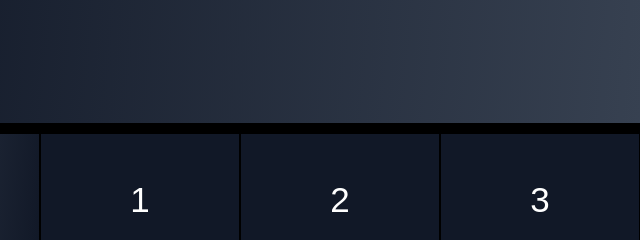
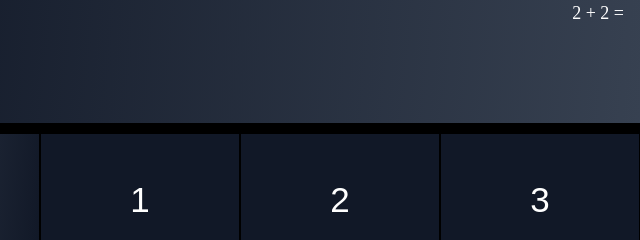
Before and after one commit to tothepointcode/crispy-chainsaw, an Electron app: page index.html in a window 800 px wide. Shown: the top 240 px of the page, 160-800 px from the left. Drawn offline with Linux system fonts and the light colour scheme.

Commit message:
feat: :construction: Added paragraph for displaying operation happening in background
Yet to update with real data

```diff
--- a/index.html
+++ b/index.html
@@ -18,6 +18,7 @@
   <body>
     <div class="components">
       <div class="row">
+        <p class="screen">2 + 2 =</p>
         <input id="field" type="text" />
       </div>
       <div class="row">
--- a/style/index.css
+++ b/style/index.css
@@ -25,6 +25,18 @@ body #field {
   flex: 1;
   width: 100%;
   letter-spacing: 3px;
+  padding-left: 15px;
+  padding-right: 15px;
+  padding-top: 5px;
+}
+
+body .screen {
+  color: var(--white);
+  font-size: 18px;
+  position: absolute;
+  right: 15px;
+  top: 2px;
+  padding: 1px;
 }
 
 body .components {
```
